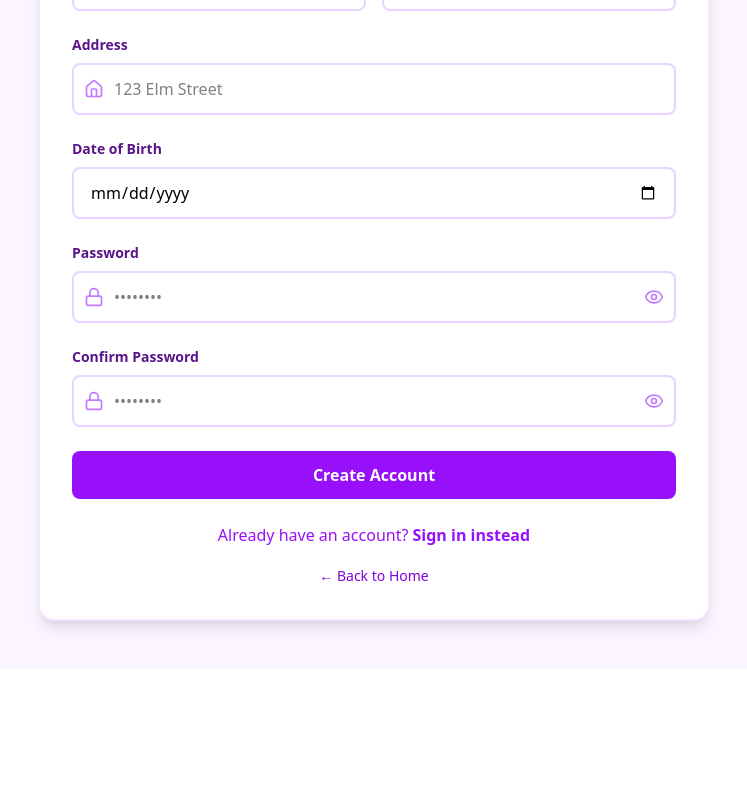
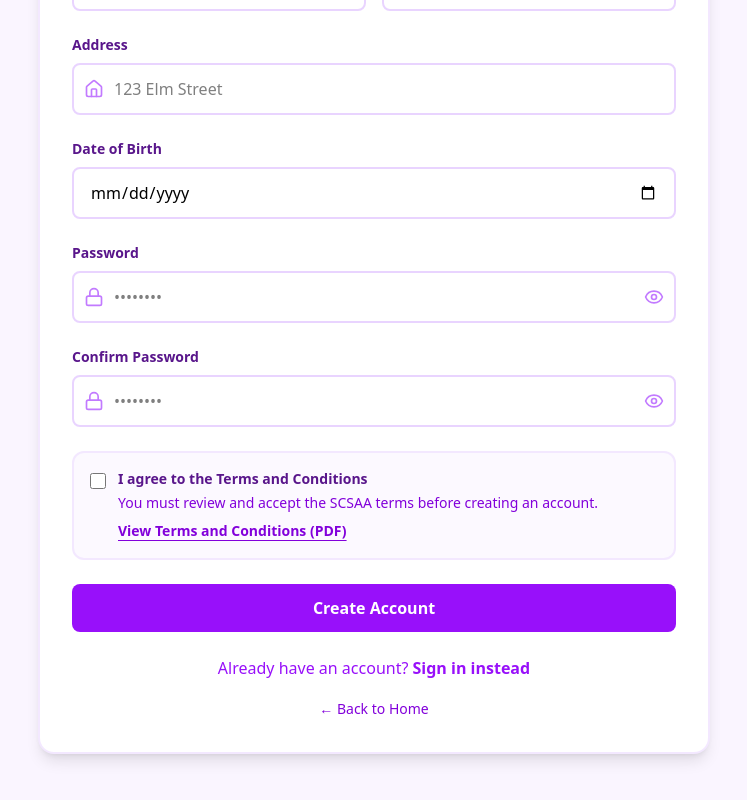
Before and after one commit to maxpilipovic/scsaa, a React (Vite) app in the folder frontend/: page /register in a window 1280 px wide. Shown: the part 539-1339 px from the top of the page, without its empty margins (266-1013 px from the left). Before the commit the page ends 1208 px from the top, so only its background shows below. Built offline with nearby package versions, Linux system fonts and the light colour scheme; no server answers.

Commit message:
Added terms and conditions

```diff
--- a/frontend/src/pages/RegisterPage.jsx
+++ b/frontend/src/pages/RegisterPage.jsx
@@ -3,6 +3,7 @@ import { Mail, Lock, Eye, EyeOff, User, Phone, Calendar, Home } from 'lucide-rea
 import { useNavigate } from 'react-router-dom';
 import { toast } from 'react-toastify';
 import { supabase } from '../lib/supabaseClient';
+import legalPdf from '../assets/SCSAA_Legal_Final.pdf';
 
 function RegisterPage() {
   const navigate = useNavigate();
@@ -17,12 +18,16 @@ function RegisterPage() {
     address: '',
     dob: '', //Stored as YYYY-MM-DD
     password: '',
-    confirmPassword: ''
+    confirmPassword: '',
+    acceptedTerms: false
   });
 
   const handleChange = (e) => {
-    const { name, value } = e.target;
-    setFormData((prev) => ({ ...prev, [name]: value }));
+    const { name, value, type, checked } = e.target;
+    setFormData((prev) => ({
+      ...prev,
+      [name]: type === 'checkbox' ? checked : value
+    }));
   };
 
   const handleSubmit = async (e) => {
@@ -30,6 +35,11 @@ function RegisterPage() {
 
     if (formData.password !== formData.confirmPassword) {
       toast.error("Passwords do not match!");
+      return;
+    }
+
+    if (!formData.acceptedTerms) {
+      toast.error("You must agree to the Terms and Conditions before signing up.");
       return;
     }
 
@@ -44,7 +54,9 @@ function RegisterPage() {
                     pledge_class: formData.pledge_class ? Number(formData.pledge_class) : 0,
                     phone_number: formData.phone_number,
                     address: formData.address,
-                    dob: formData.dob //Stored as YYYY-MM-DD
+                    dob: formData.dob, //Stored as YYYY-MM-DD
+                    accepted_terms: true,
+                    accepted_terms_at: new Date().toISOString()
                 }
             }
         });
@@ -247,9 +259,41 @@ function RegisterPage() {
               </div>
             </div>
 
+            {/* Terms and Conditions */}
+            <div className="rounded-xl border-2 border-purple-100 bg-purple-50/60 p-4">
+              <div className="flex items-start gap-3">
+                <input
+                  id="acceptedTerms"
+                  name="acceptedTerms"
+                  type="checkbox"
+                  checked={formData.acceptedTerms}
+                  onChange={handleChange}
+                  required
+                  className="mt-1 h-4 w-4 rounded border-purple-300 text-purple-600 focus:ring-purple-500"
+                />
+                <div>
+                  <label htmlFor="acceptedTerms" className="block text-sm font-semibold text-purple-900">
+                    I agree to the Terms and Conditions
+                  </label>
+                  <p className="mt-1 text-sm text-purple-700">
+                    You must review and accept the SCSAA terms before creating an account.
+                  </p>
+                  <a
+                    href={legalPdf}
+                    target="_blank"
+                    rel="noopener noreferrer"
+                    className="mt-2 inline-flex text-sm font-semibold text-purple-700 underline underline-offset-4 hover:text-purple-900"
+                  >
+                    View Terms and Conditions (PDF)
+                  </a>
+                </div>
+              </div>
+            </div>
+
             {/* Submit */}
             <button
               type="submit"
+              disabled={!formData.acceptedTerms}
               className="w-full bg-purple-600 text-white py-3 rounded-lg font-semibold hover:bg-purple-700 transition"
             >
               Create Account
```
Also changed, not shown: 1 other file (tests, documents, lock files or other folders).
